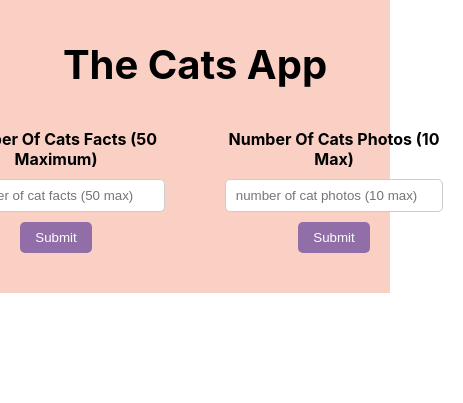
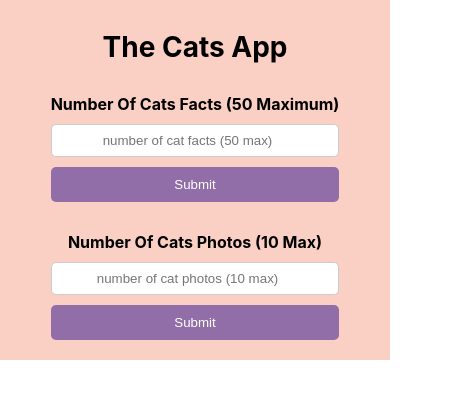
Before and after one commit to Jeroboam-francis/Cats-Facts-App, a website built with Vite: page index.html in a window 390 px wide. Shown: the whole page, 463 px wide, since content can reach past the window. Built offline with nearby package versions, Linux system fonts and the light colour scheme.

Commit message:
added responsiveness to my page

```diff
--- a/src/style.css
+++ b/src/style.css
@@ -1,11 +1,9 @@
-
 body {
   font-family: inter, sans-serif;
   text-align: center;
   margin: 0;
   padding: 0;
 }
-
 
 .container {
   display: flex;
@@ -15,9 +13,8 @@ body {
   padding: 20px;
 }
 
-
 h1 {
-  font-size:40px;
+  font-size: 40px;
   margin-top: 20px;
   margin-bottom: 20px;
   line-height: normal;
@@ -30,19 +27,16 @@ h1 {
   gap: 20px;
 }
 
-
 .box {
   padding: 20px;
   border-radius: 8px;
 }
-
 
 label {
   display: block;
   font-weight: bold;
   margin-bottom: 10px;
 }
-
 
 input {
   width: 200px;
@@ -53,7 +47,6 @@ input {
   text-align: center;
 }
 
-
 button {
   background-color: #926ea8;
   color: white;
@@ -63,17 +56,16 @@ button {
   cursor: pointer;
 }
 
-
 .fact {
   font-size: 20px;
   margin-top: 10px;
 }
 
-
 .cat-image {
   width: 200px;
   margin: 10px;
 }
+
 .results-container {
   background-color: white;
   margin-top: 20px;
@@ -86,14 +78,12 @@ button {
   color: #080101;
 }
 
-
 #error-container {
   background-color: #d51616;
   padding: 10px;
   text-align: center;
   display: none;
 }
-
 
 ol li {
   text-align: start;
@@ -102,3 +92,70 @@ ol li {
   margin-left: 50px;
   margin-right: 50px;
 }
+
+/* Responsive Design */
+@media screen and (max-width: 768px) {
+  h1 {
+    font-size: 32px;
+    text-align: center;
+  }
+
+  .input-container {
+    flex-direction: column;
+    gap: 10px;
+  }
+
+  input {
+    width: 100%;
+    box-sizing: border-box;
+  }
+
+  .results-container {
+    margin-left: 20px;
+    margin-right: 20px;
+    padding: 15px;
+  }
+
+  .cat-image {
+    width: 100%;
+    max-width: 300px;
+  }
+
+  ol li {
+    margin-left: 20px;
+    margin-right: 20px;
+    font-size: 14px;
+  }
+}
+
+@media screen and (max-width: 480px) {
+  h1 {
+    font-size: 28px;
+  }
+
+  .container {
+    padding: 10px;
+  }
+
+  .box {
+    padding: 10px;
+  }
+
+  button {
+    width: 100%;
+    padding: 10px;
+  }
+
+  .results-container {
+    margin-left: 10px;
+    margin-right: 10px;
+    padding: 10px;
+  }
+
+  ol li {
+    margin-left: 10px;
+    margin-right: 10px;
+    padding-left: 5px;
+    font-size: 12px;
+  }
+}
```
